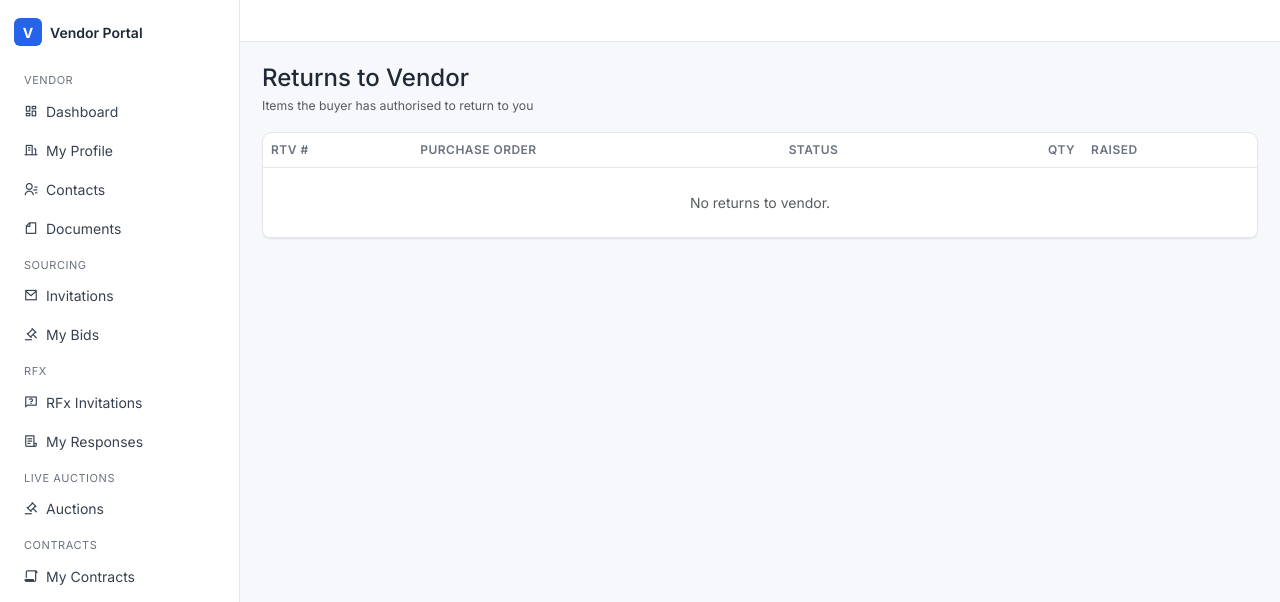
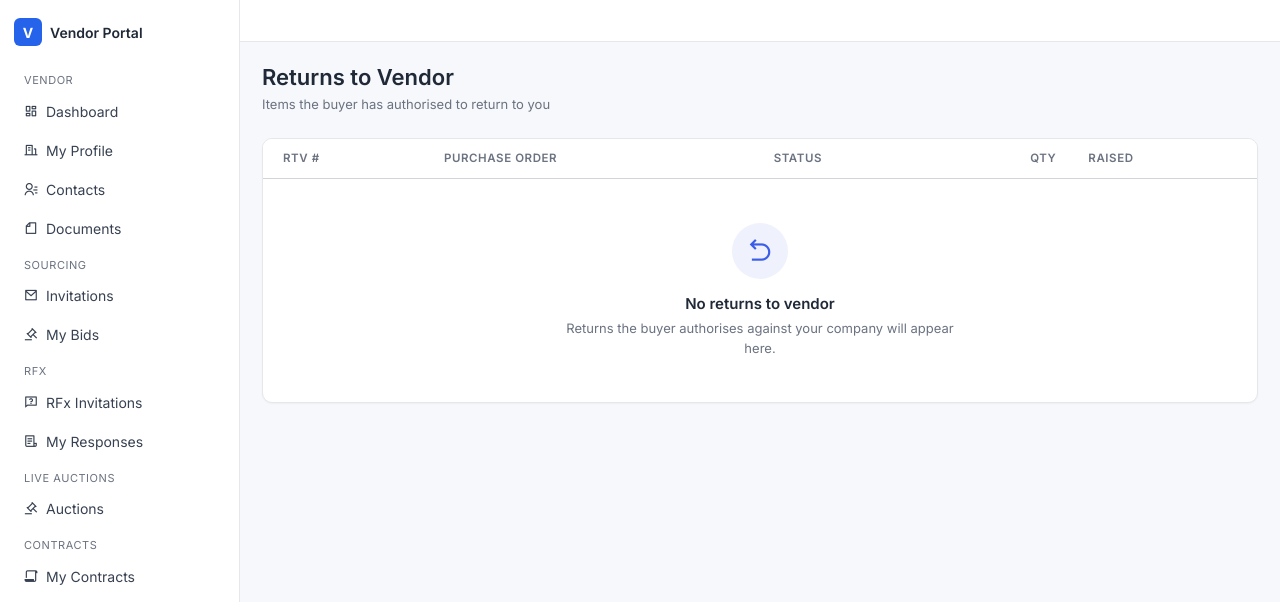
Before and after one commit to mnavaid925/NavPMS, a Django app: template templates/vendor_portal/goods_receipt/rtv_list.html in a window 1280 px wide. Shown: the top 602 px of the page. Run offline with Django 4.2, Linux system fonts and the light colour scheme; the template is opened without the code that fills it, so the values that code supplies are empty; some libraries are stand-ins or nearby versions.

Commit message:
refactor(vendor-portal): canonical list-table styling for RTV list (no JS hooks)

```diff
--- a/templates/vendor_portal/goods_receipt/rtv_list.html
+++ b/templates/vendor_portal/goods_receipt/rtv_list.html
@@ -2,28 +2,40 @@
 {% block title %}Returns to Vendor{% endblock %}
 
 {% block content %}
-<div class="d-flex justify-content-between align-items-center mb-3">
+<div class="page-header">
   <div>
-    <h4 class="mb-1">Returns to Vendor</h4>
-    <div class="small text-muted">Items the buyer has authorised to return to you</div>
+    <h1>Returns to Vendor</h1>
+    <div class="breadcrumb-trail">Items the buyer has authorised to return to you</div>
   </div>
 </div>
 
-<div class="card">
+<div class="card table-card">
   <div class="table-responsive">
-    <table class="table table-hover align-middle mb-0">
-      <thead><tr><th>RTV #</th><th>Purchase order</th><th>Status</th><th class="text-end">Qty</th><th>Raised</th></tr></thead>
+    <table class="table table-hover align-middle mb-0 list-table">
+      <thead>
+        <tr>
+          <th>RTV #</th>
+          <th>Purchase order</th>
+          <th>Status</th>
+          <th class="text-end" data-sort="number">Qty</th>
+          <th data-sort="date">Raised</th>
+        </tr>
+      </thead>
       <tbody>
         {% for rtv in returns %}
         <tr>
           <td><a href="{% url 'vendor_portal:rtv_detail' rtv.pk %}" class="fw-semibold text-decoration-none">{{ rtv.rtv_number }}</a></td>
           <td>{{ rtv.purchase_order.po_number }}</td>
           <td><span class="badge badge-soft-secondary">{{ rtv.get_status_display }}</span></td>
-          <td class="text-end">{{ rtv.total_quantity|floatformat:2 }}</td>
-          <td>{{ rtv.created_at|date:"M d, Y" }}</td>
+          <td class="text-end" data-sort-value="{{ rtv.total_quantity }}">{{ rtv.total_quantity|floatformat:2 }}</td>
+          <td data-sort-value="{{ rtv.created_at|date:'c' }}">{{ rtv.created_at|date:"M d, Y" }}</td>
         </tr>
         {% empty %}
-        <tr><td colspan="5" class="text-center text-muted py-4">No returns to vendor.</td></tr>
+        <tr>
+          <td colspan="5" class="p-0 border-0">
+            {% include 'partials/_empty_state.html' with icon='ri-arrow-go-back-line' title='No returns to vendor' message='Returns the buyer authorises against your company will appear here.' %}
+          </td>
+        </tr>
         {% endfor %}
       </tbody>
     </table>
```
